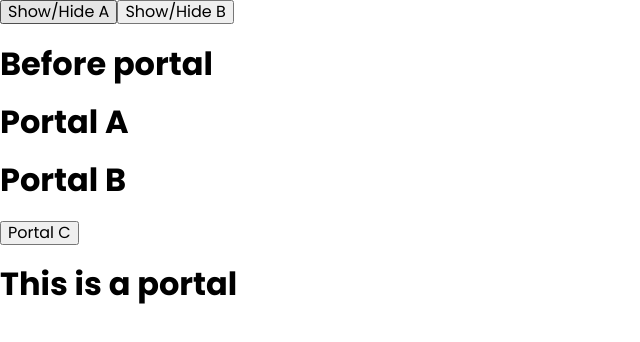
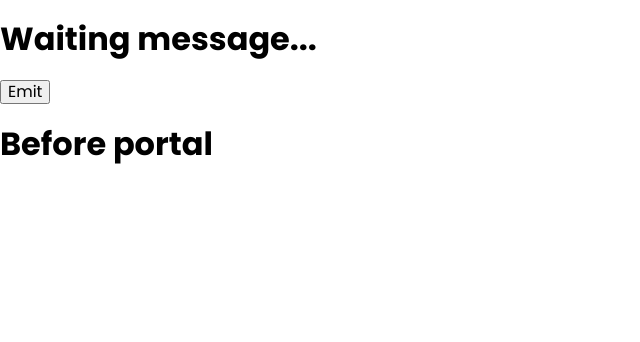
Before and after one commit to Boamorte8/react-users-list, a React (Vite) app: page / in a window 1280 px wide. Shown: the top 342 px of the page, without its empty margins (0-640 px from the left). Built offline with nearby package versions, Linux system fonts and the light colour scheme.

Commit message:
feat(project): :sparkles: implement custom events example

```diff
--- a/src/App.jsx
+++ b/src/App.jsx
@@ -1,64 +1,42 @@
 import { useEffect, useState } from 'react';
-import { createPortal } from 'react-dom';
 
-const Child = () => {
-	const [portal, setPortal] = useState(null);
+const Listener = () => {
+	const [message, setMessage] = useState();
 
 	useEffect(() => {
-		setPortal(
-			createPortal(<h1>This is a portal</h1>, document.getElementById('portal'))
-		);
+		const handleMessage = ev => {
+			setMessage(ev.detail.message);
+		};
+
+		document.addEventListener('showMessage', handleMessage);
+		return () => document.removeEventListener('showMessage', handleMessage);
 	}, []);
 
-	return portal;
-
-	// This will not work properly
-	// return createPortal(
-	// 	<h1>This is a portal</h1>,
-	// 	document.getElementById('portal')
-	// );
+	return <h1>{message || 'Waiting message...'}</h1>;
 };
 
-const HeadPortal = () =>
-	createPortal(
-		<>
-			<title>Boamorte</title>
-			<meta name='description' content='Boamorte page'></meta>
-		</>,
-		document.head
-	);
+const Emitter = () => {
+	// detail is not optional name, javascript not allow other name prop
+	return (
+		<button
+			onClick={() => {
+				const event = new CustomEvent('showMessage', {
+					detail: { message: Math.random() }
+				});
 
-const PortalA = () =>
-	createPortal(<h1>Portal A</h1>, document.getElementById('portal'));
-
-const PortalB = () =>
-	createPortal(<h1>Portal B</h1>, document.getElementById('portal'));
-
-const PortalC = () => {
-	return createPortal(
-		<button>Portal C</button>,
-		document.getElementById('portal')
+				document.dispatchEvent(event);
+			}}
+		>
+			Emit
+		</button>
 	);
 };
 
 const App = () => {
-	const [showA, setShowA] = useState(true);
-	const [showB, setShowB] = useState(true);
 	return (
 		<>
-			<HeadPortal />
-			{showA && <PortalA />}
-			{showB && <PortalB />}
-			<button onClick={() => setShowA(!showA)}>Show/Hide A</button>
-			<button onClick={() => setShowB(!showB)}>Show/Hide B</button>
-
-			<div onClick={() => console.log('Click on div')}>
-				<PortalC />
-			</div>
-
-			{/* <h1>This is my App</h1>
-			<div id='portal'></div> */}
-			<Child />
+			<Listener />
+			<Emitter />
 		</>
 	);
 };
```
